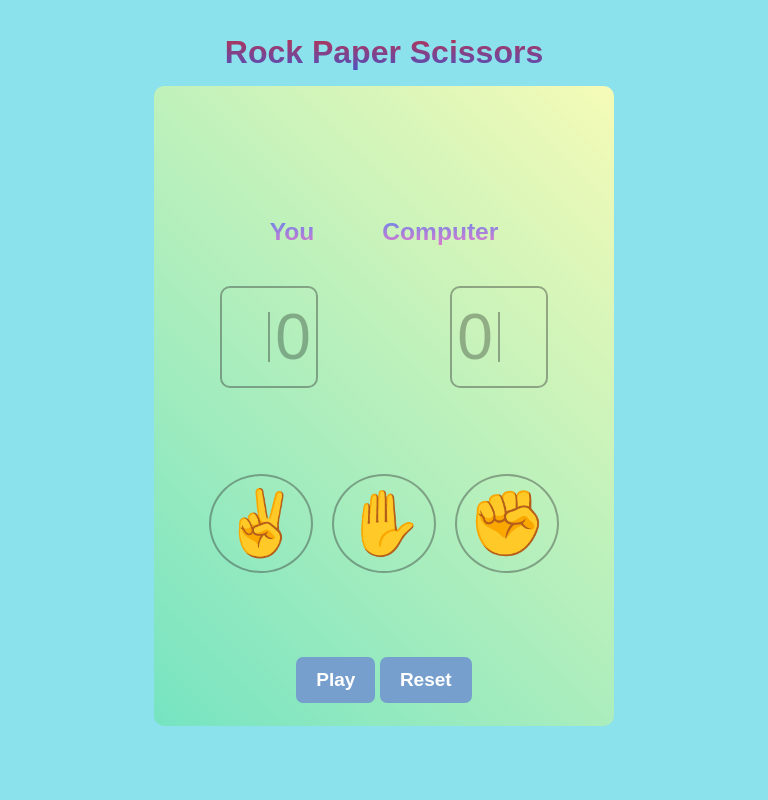
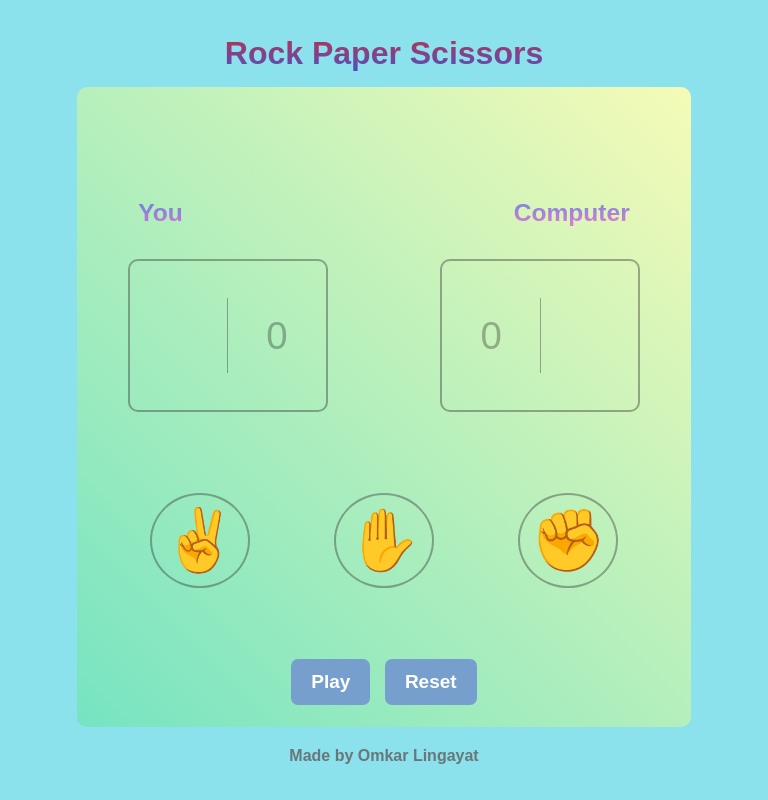
Before and after one commit to Omkar-455/Rock-Paper-Scissor, a plain HTML site: page index.html in a window 768 px wide. Drawn offline with Linux system fonts and the light colour scheme.

Commit message:
Error Fixed

```diff
--- a/index.html
+++ b/index.html
@@ -45,6 +45,8 @@
                 </div>
             </div>
         </div>
+        <p class="footer-text">Made by Omkar Lingayat</p>
+
     </div>
     <script src="./index.js"></script>
 </body>
--- a/index.js
+++ b/index.js
@@ -25,12 +25,13 @@ rock.addEventListener("click", () => {
     human.innerText = "✊"
 })
 
-const showScore = (playrScore,compScore ) =>{
+const showScore = (playrScore, compScore) => {
     humanScore.innerText = `${playrScore}`;
     computerScore.innerText = `${compScore}`;
 }
 
 const showMsg = (randNum) => {
+    // if(human.inn)
     if (clicked === 1) {
         if (randNum === 1) {
             msg.innerText = "Draw ! Play again"
@@ -70,13 +71,11 @@ const showMsg = (randNum) => {
             msg.innerText = "Draw ! Play again"
         }
     }
-   showScore(playrScore,compScore);
+    showScore(playrScore, compScore);
 }
 
 const comChoice = () => {
     let random = Math.ceil((Math.random() * 3))
-    if (human.innerText !== "") {
-        console.log(clicked)
     if (random === 1) {
         computer.innerText = "✌️"
     }
@@ -86,13 +85,18 @@ const comChoice = () => {
     else if (random === 3) {
         computer.innerText = "✊"
     }
-    }
     return random;
 }
 
 playBtn.addEventListener("click", () => {
+    if (human.innerText !== "") {
         let randNum = comChoice();
         showMsg(randNum);
+
+    }
+    else {
+        msg.innerText = "Select Choice"
+    }
 })
 
 const reset = () => {
--- a/style.css
+++ b/style.css
@@ -28,10 +28,10 @@ body {
 }
 .container {
     height: 80%;
-    width: 60%;
+    width: 70%;
     background-color: #E3FDFD;
     border-radius: 10px;
-    margin-bottom: 50px;
+    margin-bottom: 20px;
     background-image: linear-gradient(45deg, rgba(84, 220, 175, 0.765) , rgba(253, 250, 152, 0.696));
 }
 
@@ -75,7 +75,7 @@ body {
 }
 
 .score-box-conte {
-    height: 20%;
+    height: 30%;
     width: 80%;
     border-radius: 10px;
     display: flex;
@@ -85,9 +85,8 @@ body {
 }
 
 .score-box {
-    width: 30%;
+    width: 35%;
     height: 80%;
-    /* border: 2px solid #71c9ceed; */
     border: 2px solid #33333369;
     border-radius: 10px;
     display: flex;
@@ -136,10 +135,17 @@ body {
     border-radius: 7px;
     background-color: #769FCD;
     color: white;
-    margin-bottom: 15px;
+    margin: 0 5px 20px 5px;
+    cursor: pointer;
 }
 
-@media (max-width:715px) {
+.footer-text{
+    color: rgba(84, 62, 62, 0.651);
+    font-weight: 800;
+    margin-bottom: 10px;
+}
+
+@media (max-width:700px) {
     .container{
         width: 85%;
     }
@@ -148,6 +154,7 @@ body {
     }
     .score-box-conte{
         width: 100%;
+        height: 20%;
     }
     .score-box{
         width: 39%;
@@ -165,3 +172,29 @@ body {
         width: 90%;
     }
 }
+@media (min-width:701px) and (max-width:1010px) {
+    .container{
+        width: 80%;
+    }
+    .text{
+        padding: 0 0px;
+    }
+    .score-box-conte{
+        width: 90%;
+    }
+    .score-box{
+        width: 39%;
+    }
+    .score{
+        font-size: 3rem;
+    }
+    .human-score , .computer-score {
+        font-size: 2.4rem;
+    }
+    .emoji{
+        font-size: 3.8rem;
+    }
+    .box-conte{
+        width: 90%;
+    }
+}
```
Lines whose indentation alone changed are shown as unchanged.
